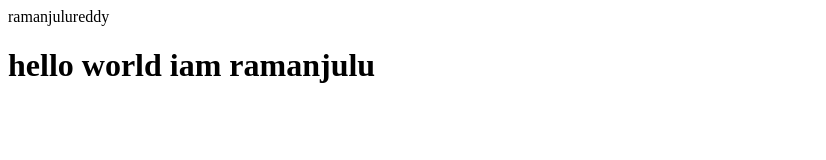
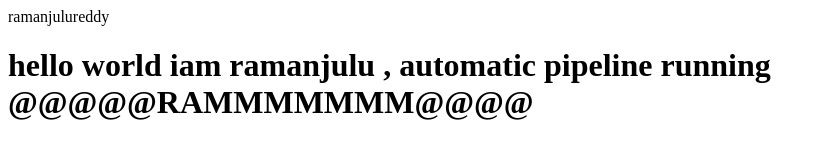
Before and after one commit to ramanjulureddyk/website, a plain HTML site: page myworld.html in a window 1280 px wide. Shown: the whole page, without its empty margins (0-826 px from the left). Drawn offline with Linux system fonts and the light colour scheme.

Commit message:
modified code

```diff
--- a/myworld.html
+++ b/myworld.html
@@ -4,5 +4,5 @@
 <title>welcome to my website test</title>
 </head>
 <body>ramanjulureddy</body>
-<h1>hello world iam ramanjulu</h1>
+<h1>hello world iam ramanjulu , automatic pipeline running @@@@@RAMMMMMMM@@@@</h1>
 </html>
```
